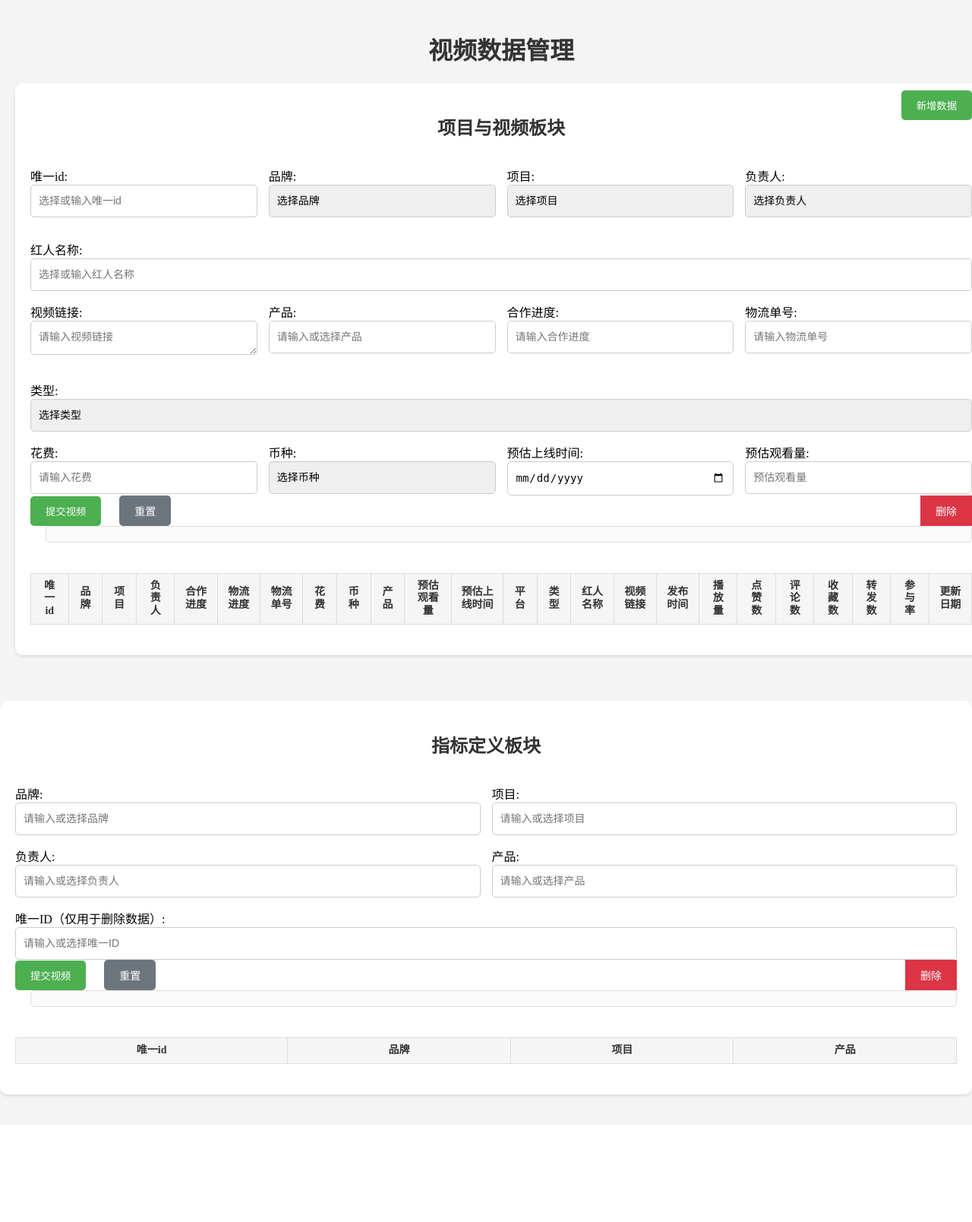
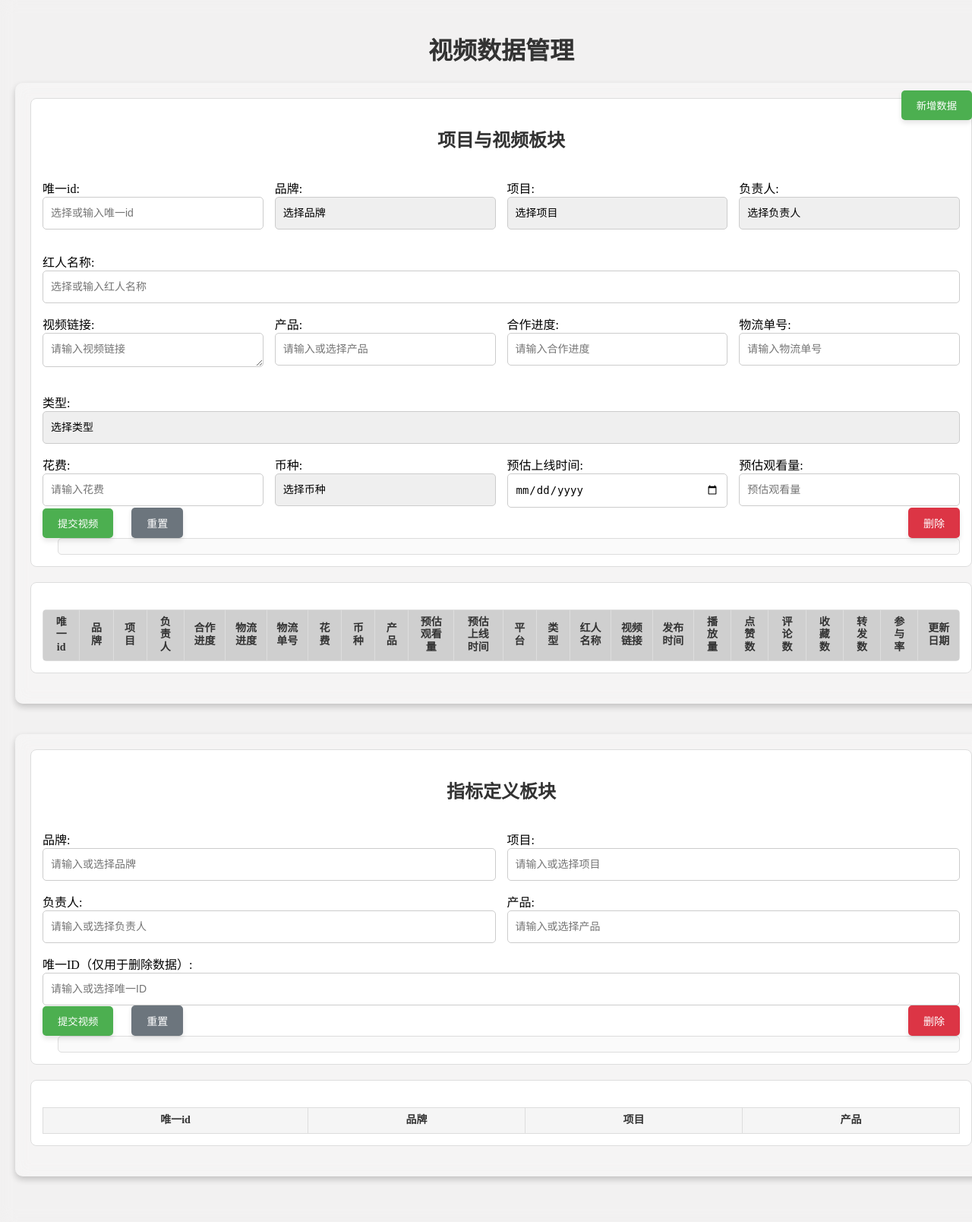
Before and after one commit to Jun-x-F/Influencer_Data_Management_System, a Flask app: page /videos in a window 1280 px wide. Shown: the whole page at 76% size. Before the commit the page ends 1445 px from the top, so only its background shows below. Run offline with Flask 3, Linux system fonts and the light colour scheme; data that the repository does not hold is empty; some libraries are stand-ins or nearby versions.

```diff
--- a/static/css/style.css
+++ b/static/css/style.css
@@ -7,6 +7,9 @@ body {
 }
 
 .container {
+    background: rgb(233 228 228 / 20%); /* 半透明白色背景 */
+    backdrop-filter: blur(10px); /* 背景内容模糊 */
+    -webkit-backdrop-filter: blur(10px); /* 兼容 Safari 的前缀 */
     width: 100%;
     max-width: 1800px;
     margin: 0 auto;
@@ -19,13 +22,42 @@ h1, h2 {
 }
 
 /* 表单样式 */
+/* CSS */
 .form-container {
+    position: relative;
     margin-bottom: 40px;
-    background: #fff;
+    background: rgba(255, 255, 255, 0.3); /* 半透明白色背景 */
+    backdrop-filter: blur(10px); /* 背景内容模糊 */
+    -webkit-backdrop-filter: blur(10px); /* 兼容 Safari 的前缀 */
     padding: 20px;
     border-radius: 10px;
-    box-shadow: 0 2px 4px rgba(0, 0, 0, 0.1);
+    box-shadow: 0 4px 8px rgba(0, 0, 0, 0.2);
+    transition: transform 0.3s ease, box-shadow 0.3s ease;
+    opacity: 0;
+    transform: translateY(20px);
+    animation: fadeInUp 0.5s ease forwards;
 }
+
+
+.form-container:hover {
+    transform: translateY(-5px);
+    box-shadow: 0 8px 16px rgba(0, 0, 0, 0.3);
+}
+
+@keyframes fadeInUp {
+    to {
+        opacity: 1;
+        transform: translateY(0);
+    }
+}
+
+/*.form-container {*/
+/*    margin-bottom: 40px;*/
+/*    background: #fff;*/
+/*    padding: 20px;*/
+/*    border-radius: 10px;*/
+/*    box-shadow: 0 2px 4px rgba(0, 0, 0, 0.1);*/
+/*}*/
 .form-group {
     margin-bottom: 40px;
 }
@@ -35,7 +67,29 @@ h1, h2 {
     flex-direction: column;
     margin-bottom: 20px;
     min-width: 300px;
+    padding: 15px;
+    background-color: #ffffff;
+    border: 1px solid #ddd;
+    border-radius: 8px;
+    transition: transform 0.3s ease, box-shadow 0.3s ease, background-color 0.3s ease;
+    /* 使容器可聚焦 */
+    outline: none;
 }
+
+/* 悬停时的特效 */
+.form-column:hover {
+    /*transform: scale(1.01); !* 轻微放大 *!;*/
+    box-shadow: 0 8px 16px rgba(0, 0, 0, 0.2);
+    background-color: #f9f9f9;
+}
+
+/* 聚焦时的特效，不改变背景颜色，只做边框发光效果 */
+.form-column:focus,
+.form-column:active,
+.form-column:focus-within {
+    box-shadow: 0 0 5px rgba(91, 155, 213, 0.7), 0 0 5px rgba(91, 155, 213, 0.5) inset;
+}
+
 
 #influencerLinks {
     height: 100px; /* 可以调整这个值来延长文本框 */
@@ -179,20 +233,25 @@ textarea {
 /* 表格样式 */
 #influencerTableContainer,
 #videoTableContainer {
-    overflow-x: auto;
-    overflow-y: auto; /* 初始状态下不显示滚动条 */
+    overflow: hidden;
     margin-top: 20px;
     max-height: 500px; /* 控制表格的最大高度以显示15行左右 */
     position: relative;
+    border-radius: 5px;
+}
+
+#influencerTableContainer:hover, #videoTableContainer:hover {
+    overflow-x: auto;
+    overflow-y: auto; /* 鼠标悬停时显示滚动条 */
 }
 
 /* 固定表头样式 */
 #influencerTable thead th,
 #videoTable thead th {
     position: sticky;
-    top: 0;
+    top: -1px;
     /*background-color: #f4f4f4;*/
-    background-color: rgba(244, 244, 244, 0.9); /* 添加透明度 */
+    background-color: rgba(207, 207, 207, 0.98); /* 添加透明度 */
     z-index: 5; /* 调低 z-index，确保其他重要内容可以覆盖表头 */
 }
 
@@ -200,6 +259,7 @@ textarea {
 #videoTable {
     width: 100%;
     border-collapse: collapse;
+    font-size: 14px;
 }
 
 #influencerTable th, #influencerTable td,
@@ -220,14 +280,7 @@ textarea {
     background-color: #f9f9f9;
 }
 
-#influencerTable,
-#videoTable {
-    font-size: 14px;
-}
 
-#influencerTableContainer:hover, #videoTableContainer:hover {
-    overflow-y: auto; /* 鼠标悬停时显示滚动条 */
-}
 
 /* 移动端优化 */
 @media (max-width: 768px) {
@@ -253,6 +306,22 @@ textarea {
     }
 }
 
+button{
+    border-radius: 5px;
+    z-index: 999; /* 确保优先级最高，位于其他元素之上 */
+    transition: all 0.3s ease; /* 添加平滑过渡效果 */
+    box-shadow: 0 4px 6px rgba(0, 0, 0, 0.1); /* 初始状态的阴影效果 */
+}
+button:hover{
+    transform: translateY(-1px); /* 悬浮时轻微向上移动 */
+    box-shadow: 0 8px 16px rgba(0, 0, 0, 0.2); /* 增强的阴影效果 */
+}
+button:active{
+    transform: translateY(1px); /* 点击时按钮略微下沉 */
+    box-shadow: 0 4px 6px rgba(0, 0, 0, 0.15); /* 按下时的阴影效果 */
+    filter: brightness(1.1); /* 提升亮度 */
+}
+
 /* 新增数据按钮样式 */
 .add-video-data-btn {
     position: absolute;
@@ -268,7 +337,10 @@ textarea {
 
 .add-video-data-btn:hover {
     background-color: #45a049;
+    background: linear-gradient(145deg, #43a047, #66bb6a); /* 渐变背景色 */
+
 }
+
 
 /* 弹窗样式 */
 .modal {
@@ -280,7 +352,8 @@ textarea {
     width: 100%;
     height: 100%;
     overflow: auto;
-    background-color: rgba(0,0,0,0.4);
+    background-color: rgba(0,0,0,0.2);
+    border-radius: 5px;
 }
 
 .modal-content {
@@ -366,7 +439,12 @@ textarea {
 }
 
 .btn-danger:hover {
-    background-color: #c82333; /* 更深的红色用于悬停效果 */
+    /* 更深的红色用于悬停效果 */
+    box-shadow: 0 8px 16px rgba(0, 0, 0, 0.2); /* 增强的阴影效果 */
+    transform: translateY(-1px); /* 悬浮时轻微向上移动 */
+    /* 渐变背景色 */
+    background: #c82333 linear-gradient(145deg, #c82333, #dc3545);
+    filter: brightness(1.1); /* 提升亮度 */
 }
 
 
@@ -374,11 +452,15 @@ textarea {
 /* 指标定义数据表样式 */
 /* 表格样式 */
 #metricsTableContainer {
-    overflow-x: auto;
-    overflow-y: auto; /* 初始状态下不显示滚动条 */
+    overflow: hidden;
     margin-top: 20px;
     max-height: 500px; /* 控制表格的最大高度以显示15行左右 */
     position: relative;
+}
+
+#metricsTableContainer:hover {
+    overflow-x: auto;
+    overflow-y: auto; /* 初始状态下不显示滚动条 */
 }
 
 /* 固定表头样式 */
@@ -414,9 +496,7 @@ textarea {
     font-size: 14px;
 }
 
-#metricsTableContainer:hover {
-    overflow-y: auto; /* 鼠标悬停时显示滚动条 */
-}
+
 
 /* 表头分组颜色 */
 .group1 {
--- a/templates/videos.html
+++ b/templates/videos.html
@@ -14,7 +14,7 @@
 <div class="container">
     <h1>视频数据管理</h1>
 
-       <section id="videoSection" class="form-container" style="position: relative;">
+    <section id="videoSection" class="form-container">
         <!-- 新增数据按钮 -->
         <button id="addVideoDataButton" class="add-video-data-btn">新增数据</button>
         <div class="form-column">
@@ -25,7 +25,8 @@
                         <div class="form-row">
                             <div>
                                 <label for="videoUniqueId">唯一id:</label>
-                        <input list="videoUniqueIdList" id="videoUniqueId" class="videoUniqueId" placeholder="选择或输入唯一id" required>
+                                <input list="videoUniqueIdList" id="videoUniqueId" class="videoUniqueId"
+                                       placeholder="选择或输入唯一id" required>
                                 <datalist id="videoUniqueIdList">
                                     <!-- 选项将在JavaScript中动态生成 -->
                                 </datalist>
@@ -53,7 +54,8 @@
                             </div>
                             <div>
                                 <label for="videoInfluencerName">红人名称:</label>
-                        <input list="videoInfluencerNameList" id="videoInfluencerName" class="videoInfluencerName" placeholder="选择或输入红人名称">
+                                <input list="videoInfluencerNameList" id="videoInfluencerName"
+                                       class="videoInfluencerName" placeholder="选择或输入红人名称">
                                 <datalist id="videoInfluencerNameList">
                                     <!-- 选项将在JavaScript中动态生成 -->
                                 </datalist>
@@ -67,12 +69,14 @@
                             </div>
                             <div>
                                 <label for="videoproduct">产品:</label>
-                        <input list="productOptions" id="videoproduct" class="videoproduct" placeholder="请输入或选择产品">
+                                <input list="productOptions" id="videoproduct" class="videoproduct"
+                                       placeholder="请输入或选择产品">
                                 <datalist id="productOptions"></datalist>
                             </div>
                             <div>
                                 <label for="videoProgress">合作进度:</label>
-                        <input list="progressOptions" id="videoProgress" class="videoProgress" placeholder="请输入合作进度">
+                                <input list="progressOptions" id="videoProgress" class="videoProgress"
+                                       placeholder="请输入合作进度">
                                 <datalist id="progressOptions">
                                     <option value="进行中">
                                     <option value="合作完成">
@@ -81,7 +85,8 @@
                             </div>
                             <div>
                                 <label for="videoLogisticsNumber">物流单号:</label>
-                        <input type="text" id="videoLogisticsNumber" class="videoLogisticsNumber" placeholder="请输入物流单号">
+                                <input type="text" id="videoLogisticsNumber" class="videoLogisticsNumber"
+                                       placeholder="请输入物流单号">
                             </div>
                             <div>
                                 <label for="videoType">类型:</label>
@@ -112,11 +117,13 @@
                             </div>
                             <div>
                                 <label for="videoestimatedLaunchDate">预估上线时间:</label>
-                        <input type="date" id="videoestimatedLaunchDate" name="videoestimatedLaunchDate" placeholder="预估上线时间">
+                                <input type="date" id="videoestimatedLaunchDate" name="videoestimatedLaunchDate"
+                                       placeholder="预估上线时间">
                             </div>
                             <div>
                                 <label for="videoestimatedViews">预估观看量:</label>
-                        <input type="number" id="videoestimatedViews" name="videoestimatedViews" placeholder="预估观看量">
+                                <input type="number" id="videoestimatedViews" name="videoestimatedViews"
+                                       placeholder="预估观看量">
                             </div>
                         </div>
                     </div>
@@ -206,7 +213,8 @@
                         </div>
                         <div>
                             <label for="addInfluencerName">红人名称:</label>
-                    <input list="addInfluencerNameOptions" id="addInfluencerName" class="addInfluencerName" placeholder="选择或输入红人名称">
+                            <input list="addInfluencerNameOptions" id="addInfluencerName" class="addInfluencerName"
+                                   placeholder="选择或输入红人名称">
                             <datalist id="addInfluencerNameOptions">
                                 <!-- 选项将在JavaScript中动态生成 -->
                             </datalist>
@@ -243,7 +251,8 @@
                     <div class="form-row">
                         <div>
                             <label for="addProgress">合作进度:</label>
-                    <input list="addProgressOptions" id="addProgress" class="addProgress" placeholder="请输入合作进度">
+                            <input list="addProgressOptions" id="addProgress" class="addProgress"
+                                   placeholder="请输入合作进度">
                             <datalist id="addProgressOptions">
                                 <option value="进行中">
                                 <option value="合作完成">
@@ -266,13 +275,12 @@
                     <button type="submit" class="btn-primary">提交</button>
                     <button type="button" id="addresetMetricsForm" class="btn-secondary">重置</button>
                     <button type="button" id="cancelAddVideoData" class="btn-secondary">取消</button>
+                    <div id="formErrorMessage" style="color:red;"></div> <!-- 错误提示容器 -->
                 </form>
             </div>
         </div>
 
     </section>
-    </div>
-
     <!-- 指标定义板块 -->
     <section id="metricsDefinitionSection" class="form-container">
         <div class="form-column">
@@ -281,14 +289,16 @@
                 <div class="form-row">
                     <div>
                         <label for="metricsBrand">品牌:</label>
-                    <input list="metricsBrandOptions" id="metricsBrand" name="brand" placeholder="请输入或选择品牌" required>
+                        <input list="metricsBrandOptions" id="metricsBrand" name="brand" placeholder="请输入或选择品牌"
+                               required>
                         <datalist id="metricsBrandOptions">
                             <!-- 动态加载的品牌选项将插入到这里 -->
                         </datalist>
                     </div>
                     <div>
                         <label for="metricsProject">项目:</label>
-                    <input list="metricsProjectOptions" id="metricsProject" name="project" placeholder="请输入或选择项目">
+                        <input list="metricsProjectOptions" id="metricsProject" name="project"
+                               placeholder="请输入或选择项目">
                         <datalist id="metricsProjectOptions">
                             <!-- 动态加载的项目选项将插入到这里 -->
                         </datalist>
@@ -297,14 +307,16 @@
                 <div class="form-row">
                     <div>
                         <label for="metricsManager">负责人:</label>
-                    <input list="metricsManagerOptions" id="metricsManager" name="manager" placeholder="请输入或选择负责人">
+                        <input list="metricsManagerOptions" id="metricsManager" name="manager"
+                               placeholder="请输入或选择负责人">
                         <datalist id="metricsManagerOptions">
                             <!-- 动态加载的负责人选项将插入到这里 -->
                         </datalist>
                     </div>
                     <div>
                         <label for="metricsProduct">产品:</label>
-                    <input list="metricsProductOptions" id="metricsProduct" name="product" placeholder="请输入或选择产品">
+                        <input list="metricsProductOptions" id="metricsProduct" name="product"
+                               placeholder="请输入或选择产品">
                         <datalist id="metricsProductOptions">
                             <!-- 动态加载的产品选项将插入到这里 -->
                         </datalist>
@@ -354,6 +366,9 @@
         </div>
 
     </section>
+</div>
+
+
 
 <script src="{{ url_for('static', filename='js/videos.js') }}?v={{ version }}"></script>
 <script src="{{ url_for('static', filename='js/intervalId_func.js') }}?v={{ version }}"></script>
```
Also changed, not shown: static/js/influencers.js (+7 -1 lines), static/js/videos.js (+138 -22 lines). Lines whose indentation alone changed are shown as unchanged.
